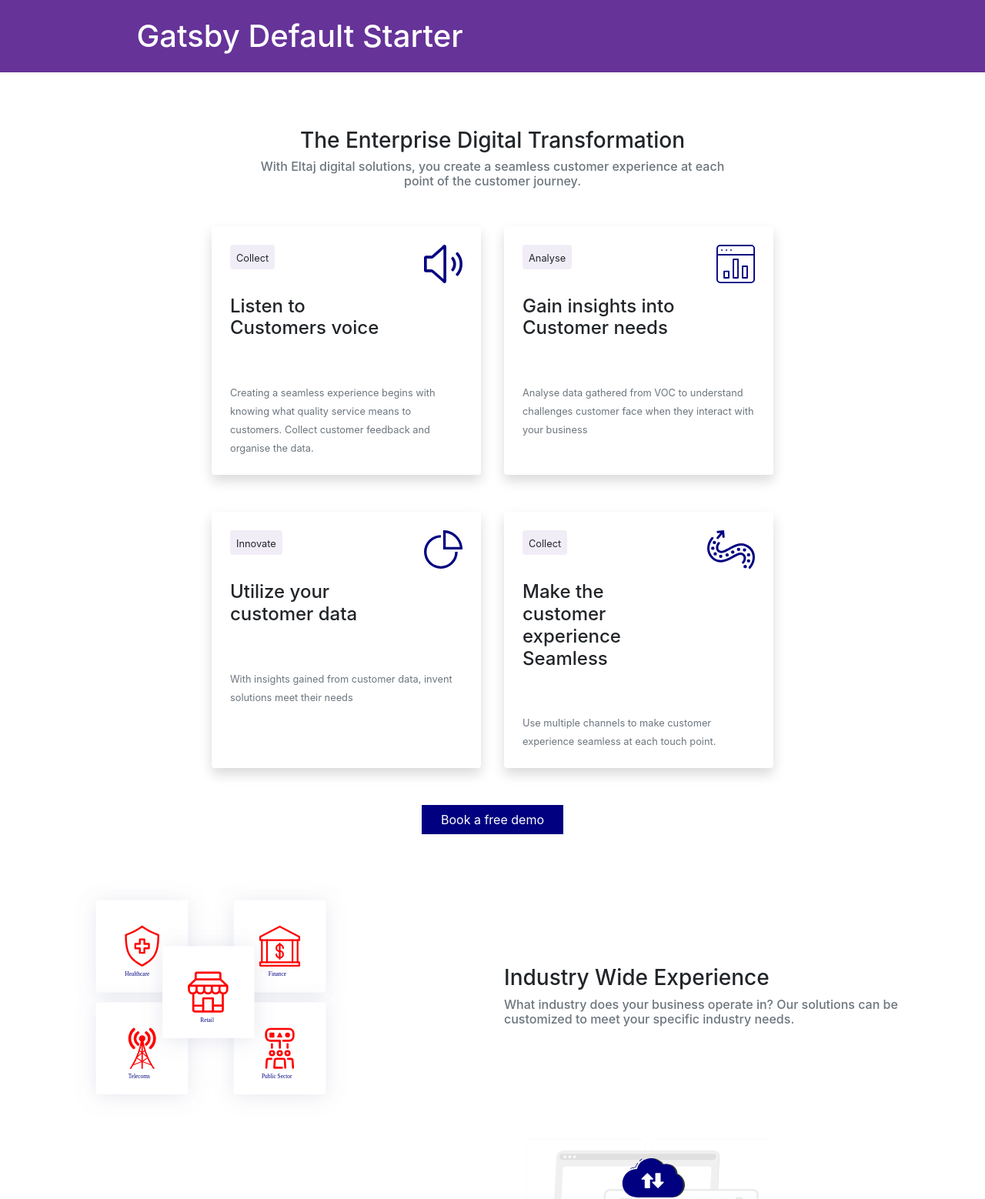
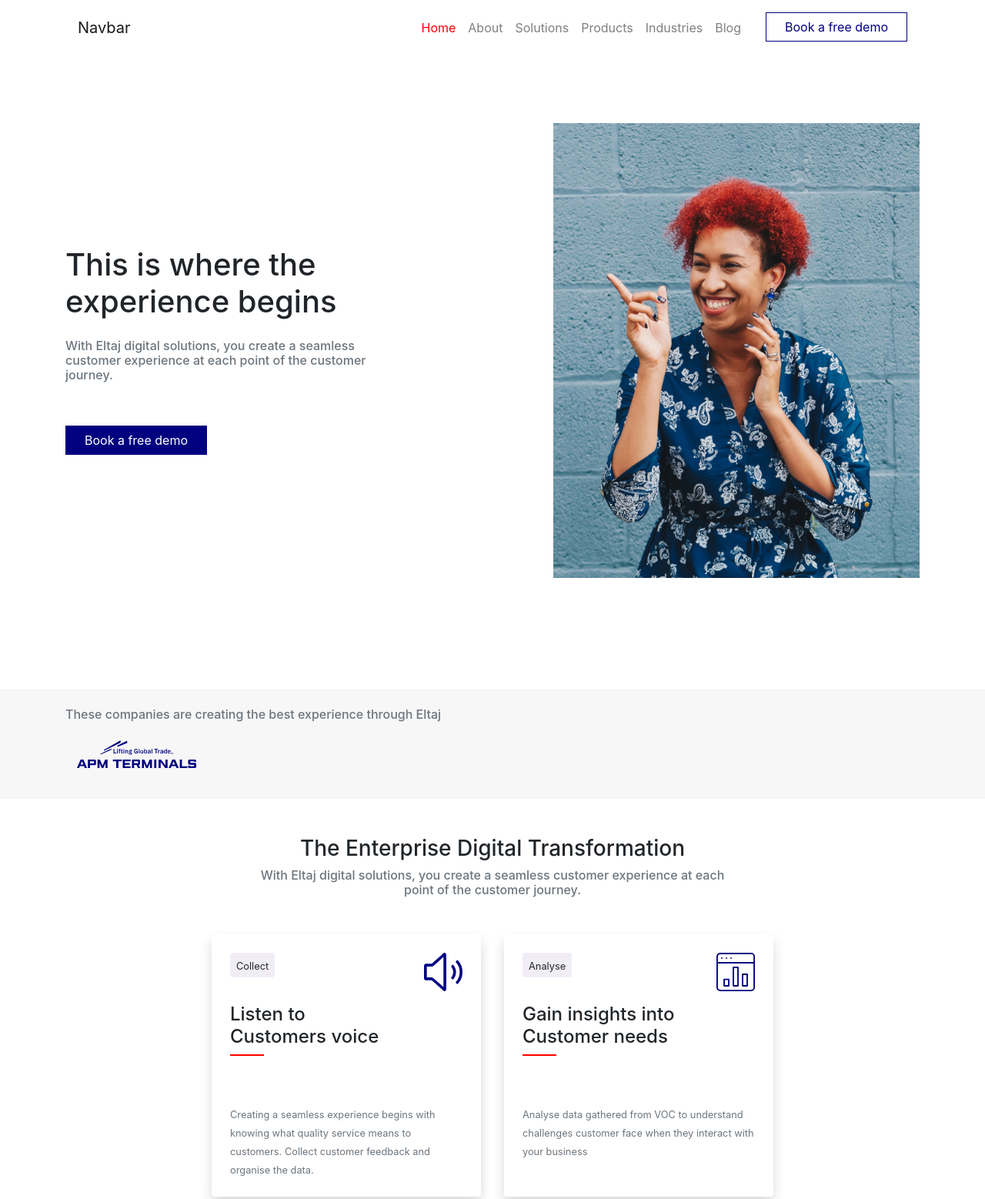
Before and after one commit to Mavennix/eltaj, a Gatsby site: page / in a window 1280 px wide. Shown: the top 1558 px of the page at 77% size. Built offline with nearby package versions, Linux system fonts and the light colour scheme; Gatsby itself is replaced by a stand-in of ours.

Commit message:
Header implementation

```diff
--- /dev/null
+++ b/src/components/clients.js
@@ -0,0 +1,13 @@
+import React from 'react'
+
+const Client = props => (
+    <div className="col-md-12 pt-3">
+        <div className="row">
+            <div className="col-md-2 mb-3 text-center">
+                <img src={props.image} alt={props.name} className="img-fluid" />
+            </div>
+        </div>
+    </div>
+)
+
+export default Client
--- a/src/components/feature-box/feature-box.js
+++ b/src/components/feature-box/feature-box.js
@@ -6,12 +6,13 @@ const FeatureBox = props => {
       <div
         className={`col-md-6 text-md-left text-center mb-3 order-first  ${
           props.textFirst ? "order-md-last" : "order-md-first"
-        }`}
+          }`}
       >
-        <img src={props.image} alt="" width="70%"/>
+        <img src={props.image} alt="" width="70%" />
       </div>
       <div className="col-md-6  mb-3 text-md-left text-center">
         <h3>{props.title}</h3>
+
         <h6 className="text-muted">{props.subtitle}</h6>
       </div>
     </div>
--- a/src/components/header.js
+++ b/src/components/header.js
@@ -1,15 +1,11 @@
-import { Link } from "gatsby"
+// import { Link } from "gatsby"
 import PropTypes from "prop-types"
 import React from "react"
+import Menu from "./menu"
 
 const Header = ({ siteTitle }) => (
-  <header
-    style={{
-      background: `rebeccapurple`,
-      marginBottom: `1.45rem`,
-    }}
-  >
-    <div
+  <header >
+    {/* <div
       style={{
         margin: `0 auto`,
         maxWidth: 960,
@@ -27,7 +23,9 @@ const Header = ({ siteTitle }) => (
           {siteTitle}
         </Link>
       </h1>
-    </div>
+    </div> */}
+
+    <Menu />
   </header>
 )
 
--- a/src/components/info-box/info-box.js
+++ b/src/components/info-box/info-box.js
@@ -12,6 +12,8 @@ const InfoBox = props => {
         <div className="row mb-5">
             <div className="col-lg-9">
             <h4>{props.title}</h4>
+
+            <div className="red-hr"></div>
             </div>
         </div>
 
--- a/src/components/layout.scss
+++ b/src/components/layout.scss
@@ -5,3 +5,16 @@ $light: #F1EDF7;
 
 $enable-responsive-font-sizes: true;
 @import "~bootstrap/scss/bootstrap.scss";
+
+.red-hr {
+    border-bottom: 2px solid #FF0000;
+    width: 20%;
+    margin-bottom: 15px;
+}
+
+
+.active {
+    & .nav-link {
+        color: #FF0000 !important;
+    }
+}
--- /dev/null
+++ b/src/components/menu.js
@@ -0,0 +1,43 @@
+import React from 'react'
+import { Link } from 'gatsby'
+
+const Menu = () => (
+    <div className="container">
+        <nav class="navbar navbar-expand-lg navbar-light pt-3">
+            <Link class="navbar-brand" to="/">Navbar</Link>
+            <button class="navbar-toggler" type="button" data-toggle="collapse" data-target="#navbarNav" aria-controls="navbarNav" aria-expanded="false" aria-label="Toggle navigation">
+                <span class="navbar-toggler-icon"></span>
+            </button>
+            <div class="collapse navbar-collapse" id="navbarNav">
+                <ul class="navbar-nav ml-auto">
+                    <li class="nav-item active">
+                        <Link className="nav-link" to="/">Home</Link>
+                    </li>
+                    <li class="nav-item">
+                        <Link className="nav-link" to="/">About</Link>
+                    </li>
+                    <li class="nav-item">
+                        <Link className="nav-link" to="/">Solutions</Link>
+                    </li>
+                    <li class="nav-item">
+                        <Link className="nav-link" to="/">Products</Link>
+                    </li>
+                    <li class="nav-item">
+                        <Link className="nav-link" to="/">Industries</Link>
+                    </li>
+                    <li class="nav-item">
+                        <Link className="nav-link" to="/">Blog</Link>
+                    </li>
+
+                    <li className="ml-md-4 ml-0">
+                        <button className="btn btn-outline-primary rounded-0 text-center px-4">
+                            Book a free demo
+                        </button>
+                    </li>
+                </ul>
+            </div>
+        </nav>
+    </div>
+)
+
+export default Menu
--- /dev/null
+++ b/src/data/client-images.js
@@ -0,0 +1,10 @@
+import ApmTerminals from '../images/apm-terminals.svg'
+
+const ClientImages = [
+     {
+         image: ApmTerminals,
+         name: 'Apm Terminals'
+     }
+]
+
+export default ClientImages
--- a/src/pages/index.js
+++ b/src/pages/index.js
@@ -8,10 +8,55 @@ import leanMoreOptions from "../data/learnMoreOptions"
 import CovidBanner from "../components/covid-banner"
 import features from "../data/features"
 import FeatureBox from "../components/feature-box/feature-box"
+import ClientImages from "../data/client-images"
+import Client from "../components/clients"
+
+// image import
+import HeroImg from '../images/landing-page/hero-img.png'
 
 const IndexPage = () => (
   <Layout>
     <SEO title="Home" />
+
+    {/* hero section */}
+    <section className="pb-5">
+      <div className="container py-5 my-5">
+        <div className="row">
+          <div className="col-md-6 my-auto pb-md-0 pb-5">
+            <div className="row">
+              <div className="col-md-10">
+                <h1 className="mb-4">This is where the experience begins</h1>
+
+                <h6 className="text-muted">With Eltaj digital solutions, you create a seamless customer experience at each point of the customer journey.</h6>
+              </div>
+            </div>
+
+
+            <button className="btn btn-primary rounded-0 text-center px-4 mt-5">
+              Book a free demo
+             </button>
+          </div>
+
+          <div className="col-md-6 text-md-right">
+            <img src={HeroImg} alt="Hero" className="img-fluid" />
+          </div>
+        </div>
+      </div>
+    </section>
+
+    {/* client section */}
+    <section className="py-4" style={{ background: '#F7F7F7' }}>
+      <div className="container">
+        <h6 className="text-muted">These companies are creating the best experience through Eltaj</h6>
+        {ClientImages.map((client, index) => (
+          <Client
+            image={client.image}
+            name={client.name}
+          />
+        ))}
+      </div>
+    </section>
+
     <div className="container">
       <div className="row">
         <div className="col-lg-8 mx-auto">
```
Also changed, not shown: src/images/apm-terminals.svg (added), src/images/landing-page/hero-img.png (added).
